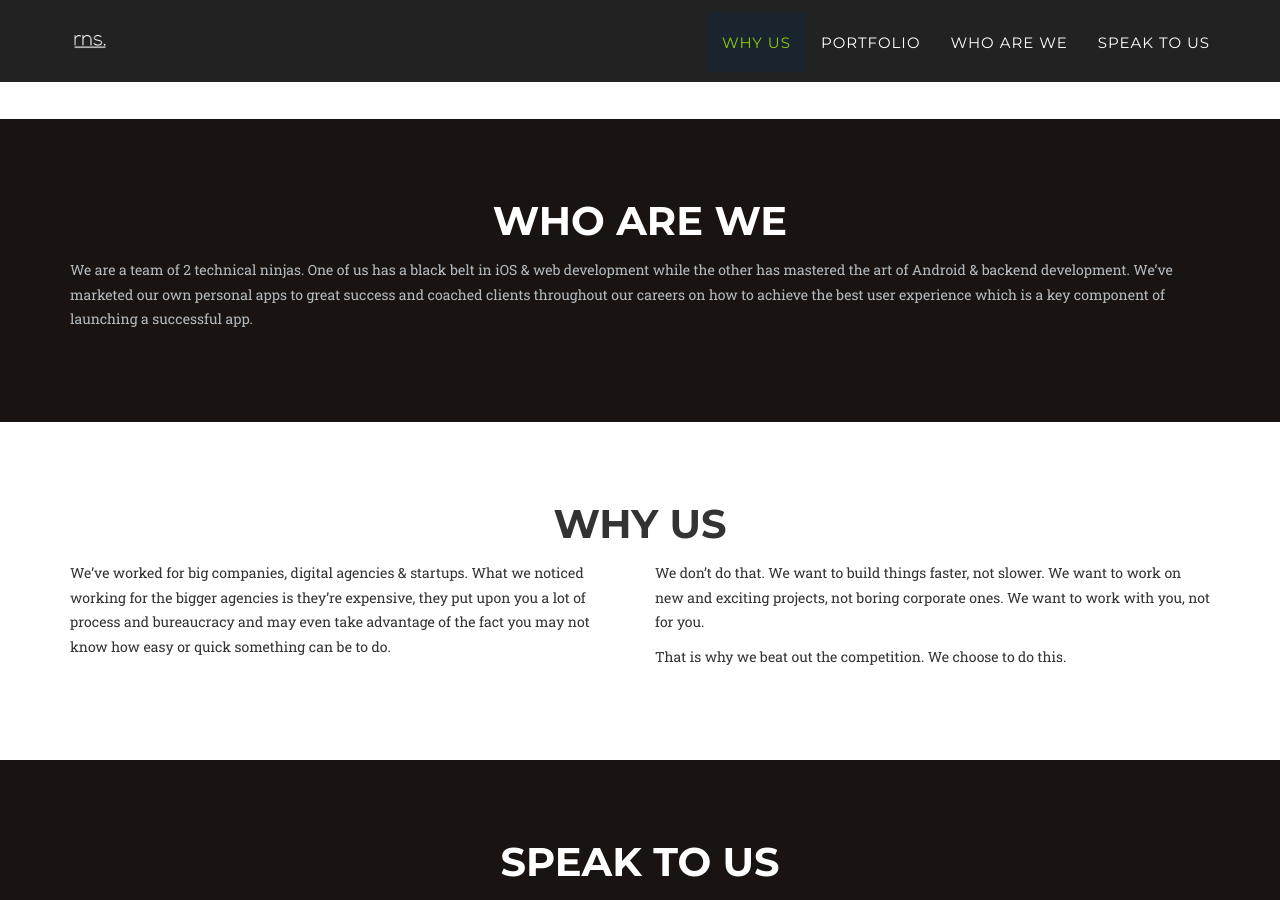
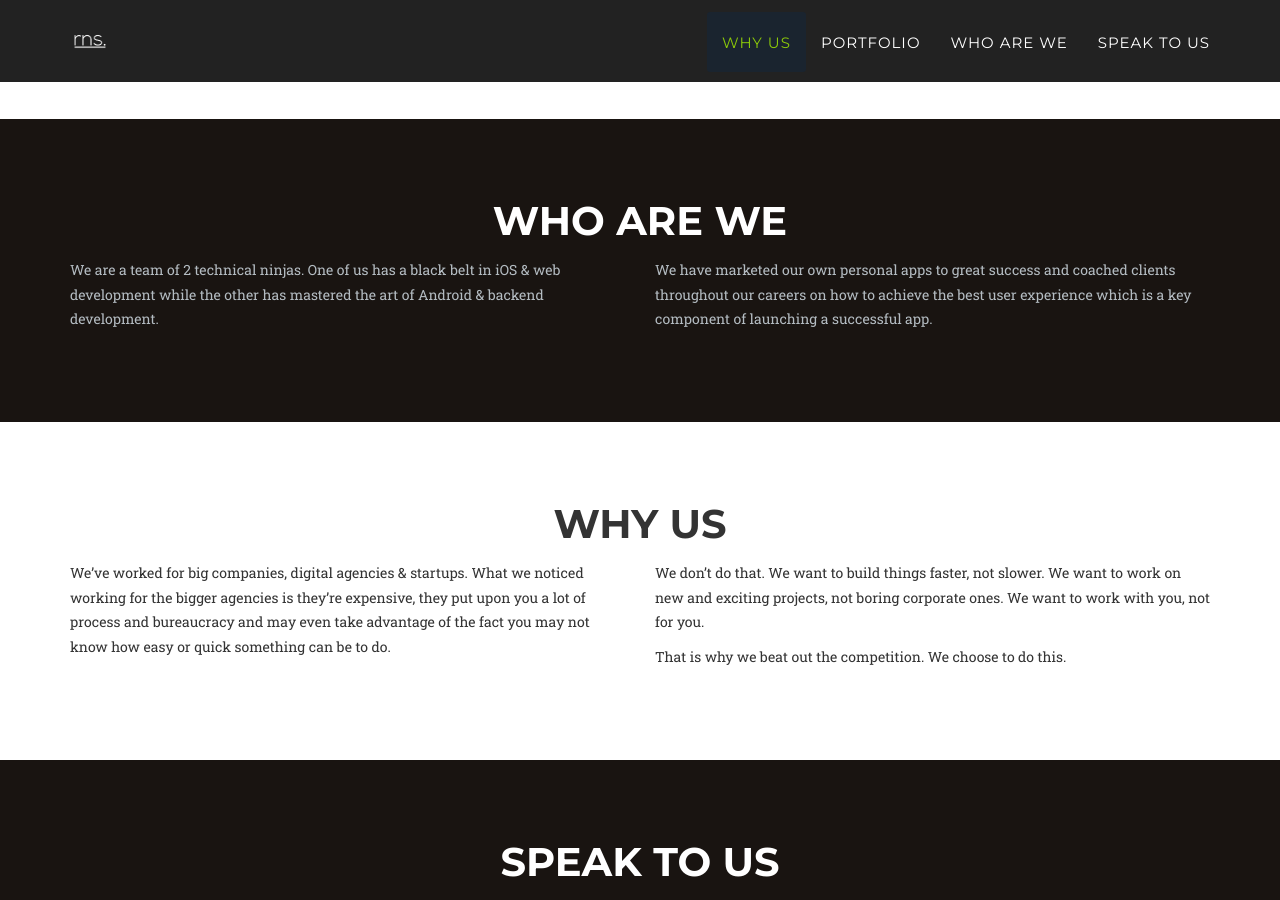
Before and after one commit to RnS-Apps/RnS-Apps.github.io, a Jekyll site: the page built from index.html, in a window 1280 px wide and 900 px high, scrolled down 1136 px. Built offline with Jekyll 4.4.1, drawn with Linux system fonts in a browser that asks for light colours; some web fonts are replaced.

Commit message:
Split into two columns for who we are section

```diff
--- a/_includes/whoarewe.html
+++ b/_includes/whoarewe.html
@@ -8,8 +8,11 @@
                 </div>
             </div>
             <div class="row">
-                <div class="col-lg-12  text-muted">
-                    <p>We are a team of 2 technical ninjas.  One of us has a black belt in iOS & web development while the other has mastered the art of Android & backend development.  We’ve marketed our own personal apps to great success and coached clients throughout our careers on how to achieve the best user experience which is a key component of launching a successful app.</p>
+                <div class="col-lg-6 text-muted">
+                    <p>We are a team of 2 technical ninjas. One of us has a black belt in iOS & web development while the other has mastered the art of Android & backend development.</p>
+                </div>
+                <div class="col-lg-6 text-muted">
+                    <p>We have marketed our own personal apps to great success and coached clients throughout our careers on how to achieve the best user experience which is a key component of launching a successful app.</p>
                 </div>
             </div>
         </div>
```
